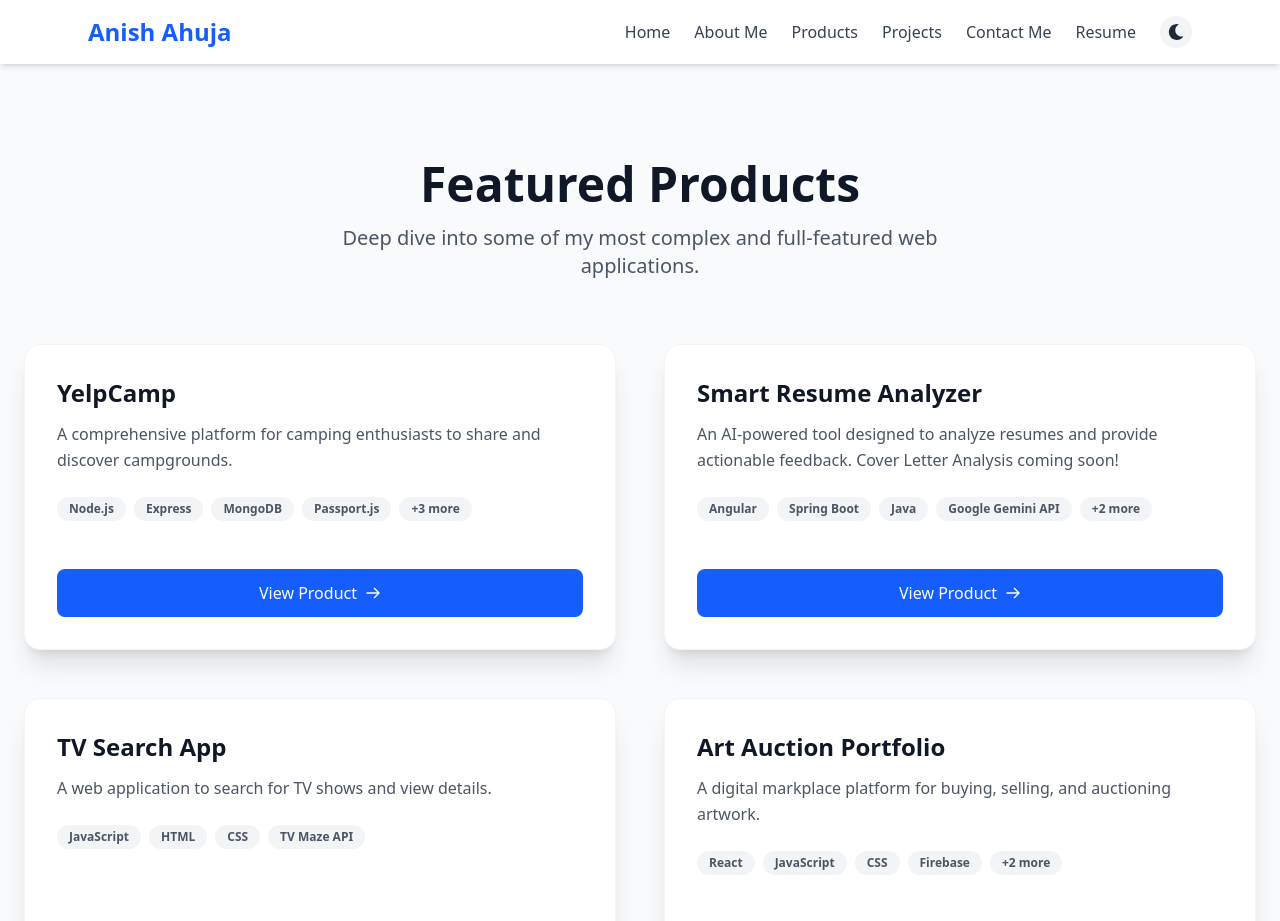
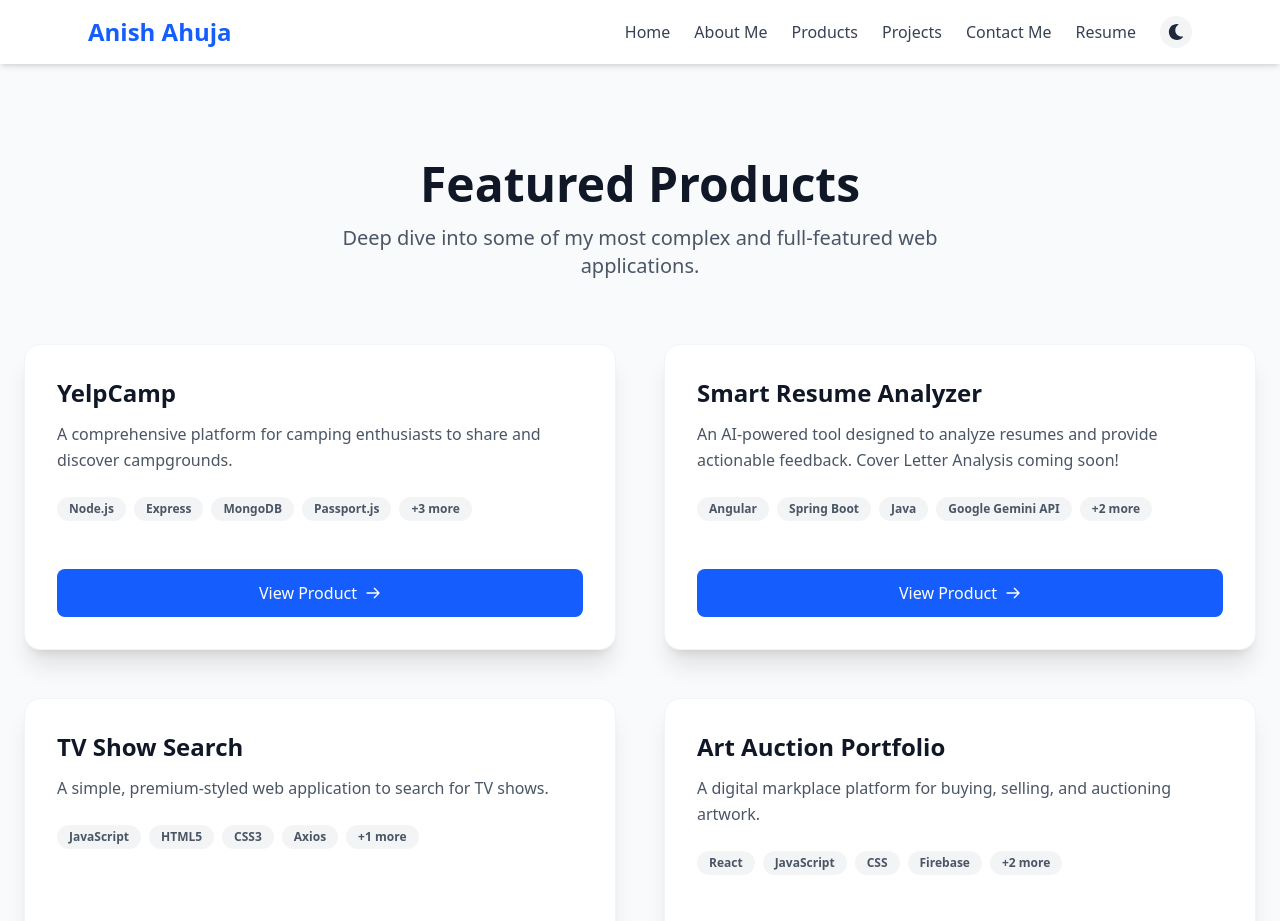
Before and after one commit to Anish07/my-portfolio, a React (Vite) app: page /products in a window 1280 px wide. Shown: the top 921 px of the page. Built offline with nearby package versions, Linux system fonts and the light colour scheme.

Commit message:
Update products: Add Live Preview, update Smart Resume & TV App links/images, and refine content

```diff
--- a/src/data/products.js
+++ b/src/data/products.js
@@ -36,14 +36,19 @@ Key features include:
     },
     {
         id: "tvsearchapp",
-        title: "TV Search App",
-        description: "A web application to search for TV shows and view details.",
-        longDescription: `The TV Search App allows users to search for their favorite TV shows and get detailed information including cast, ratings, and summaries. It utilizes a public TV API to fetch real-time data.`,
-        techStack: ["JavaScript", "HTML", "CSS", "TV Maze API"], // Inferring standard stack for this type of app
+        title: "TV Show Search", // Updated title from README
+        description: "A simple, premium-styled web application to search for TV shows.",
+        longDescription: `A simple, premium-styled web application that allows users to search for TV shows and view their posters. Built using the TVMaze API.
+
+Key features include:
+- **Search Functionality**: Instantly find TV shows by title.
+- **Premium UI**: Modern dark mode design with responsive grid layout and hover effects.
+- **Dynamic Content**: Fetches and displays show posters dynamically.`,
+        techStack: ["JavaScript", "HTML5", "CSS3", "Axios", "TVMaze API"],
         repoLink: "https://github.com/Anish07/TvSearchApp",
-        liveLink: "https://tvsearchapp-anish07.vercel.app/",
+        liveLink: "https://tv-search-app-beta.vercel.app",
         previewLink: "/products/tvsearchapp/site",
-        images: [],
+        images: ["/assets/projects/tv-search-home.png"],
     },
     {
         id: "artauctionportfolio",
```
Also changed, not shown: public/assets/projects/tv-search-home.png (added).
